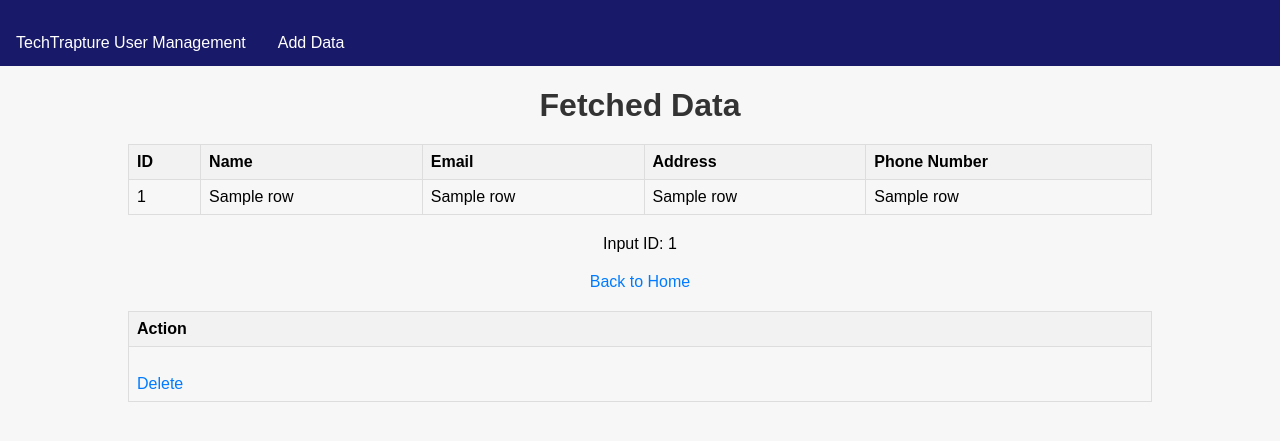
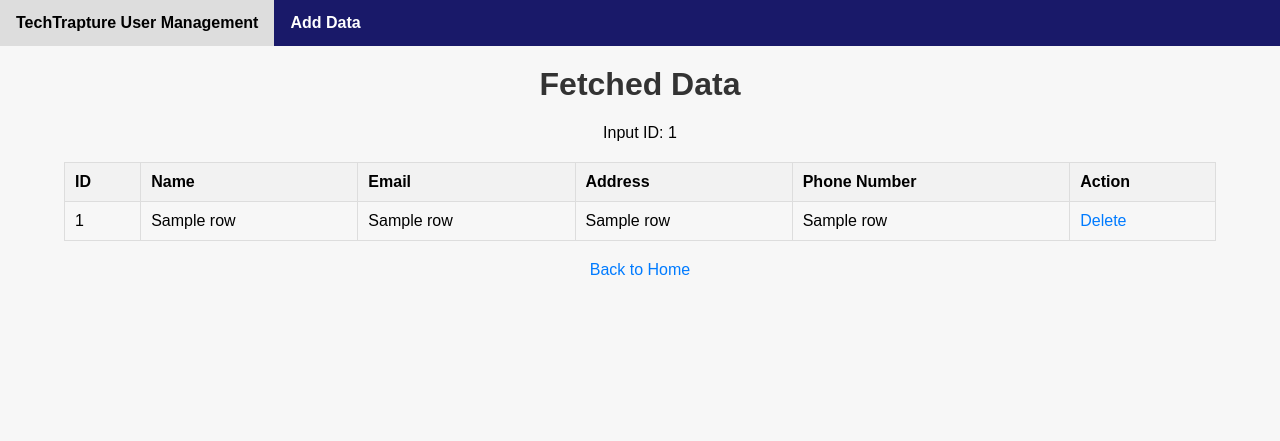
Before and after one commit to Praveenarumugam07/devops-application-deployment, a Flask app: template 3-tier-user-management-app-main/templates/data.html in a window 1280 px wide. Shown: the top 441 px of the page. Run offline with Flask 3, Linux system fonts and the light colour scheme; the template is opened without the code that fills it: most values are stand-ins (such as "Sample title", 1, 10 or a date in 2020).

Commit message:
Update data.html

```diff
--- a/3-tier-user-management-app-main/templates/data.html
+++ b/3-tier-user-management-app-main/templates/data.html
@@ -4,71 +4,65 @@
     <meta charset="UTF-8">
     <title>Fetched Data</title>
     <style>
-        /* Add your custom CSS styles here */
         body {
             font-family: Arial, sans-serif;
+            background-color: #f7f7f7;
             margin: 0;
             padding: 0;
-            background-color: #f7f7f7;
             text-align: center;
         }
+        .navbar {
+            background-color: rgb(25, 25, 105);
+            overflow: hidden;
+        }
+        .navbar a {
+            float: left;
+            color: white;
+            padding: 14px 16px;
+            text-decoration: none;
+            font-weight: bold;
+        }
+        .navbar a:hover {
+            background-color: #ddd;
+            color: black;
+        }
         h1 {
+            margin-top: 20px;
             color: #333;
-            margin-bottom: 20px;
         }
         table {
+            margin: 20px auto;
+            width: 90%;
             border-collapse: collapse;
-            width: 80%;
-            margin: 20px auto;
-        }
-        table, th, td {
-            border: 1px solid #ddd;
         }
         th, td {
-            padding: 8px;
+            padding: 10px;
+            border: 1px solid #ddd;
             text-align: left;
         }
         th {
             background-color: #f2f2f2;
         }
-        a {
-            display: block;
-            margin-top: 20px;
+        a.action-link {
+            color: #007bff;
             text-decoration: none;
-            color: #007bff;
         }
-        a:hover {
+        a.action-link:hover {
             text-decoration: underline;
         }
-        .navbar {
-            background-color:rgb(25, 25, 105);
-            color: white;
-            overflow: hidden;
-            text-align: center;
-        }
-        .navbar a {
-            float: left;
-            display: block;
-            color: white;
-            text-align: center;
-            padding: 14px 16px;
-            text-decoration: none;
-        }
-        .navbar a:hover {
-            background-color: #ddd;
-            color: black;
-        }
-
     </style>
 </head>
 <body>
+
 <div class="navbar">
-        <a href="#home">TechTrapture User Management</a>
-        <a href="/" class="fetch-data-btn">Add Data</a>
+    <a href="#">TechTrapture User Management</a>
+    <a href="/">Add Data</a>
 </div>
 
 <h1>Fetched Data</h1>
+
 {% if data %}
+    <p>Input ID: {{ input_id }}</p>
     <table>
         <tr>
             <th>ID</th>
@@ -76,6 +70,7 @@
             <th>Email</th>
             <th>Address</th>
             <th>Phone Number</th>
+            <th>Action</th>
         </tr>
         {% for row in data %}
         <tr>
@@ -84,30 +79,15 @@
             <td>{{ row[2] }}</td>
             <td>{{ row[3] }}</td>
             <td>{{ row[4] }}</td>
+            <td><a class="action-link" href="/delete/{{ row[0] }}">Delete</a></td>
         </tr>
         {% endfor %}
     </table>
-        <p>Input ID: {{ input_id }}</p>
 {% else %}
     <p>No data found for the provided ID.</p>
 {% endif %}
-    <a href="/">Back to Home</a>
-    <!-- Your fetch data template -->
-<table border="1">
-    <tr>
-        <!-- Your table headers -->
-        <th>Action</th>
-    </tr>
-    {% for row in data %}
-        <tr>
-            <!-- Display data columns -->
-            <!-- Add a column for delete action -->
-            <td>
-                <a href="/delete/{{ row[0] }}">Delete</a>
-            </td>
-        </tr>
-    {% endfor %}
-</table>
+
+<a class="action-link" href="/">Back to Home</a>
 
 </body>
 </html>
```
Lines whose indentation alone changed are shown as unchanged.
